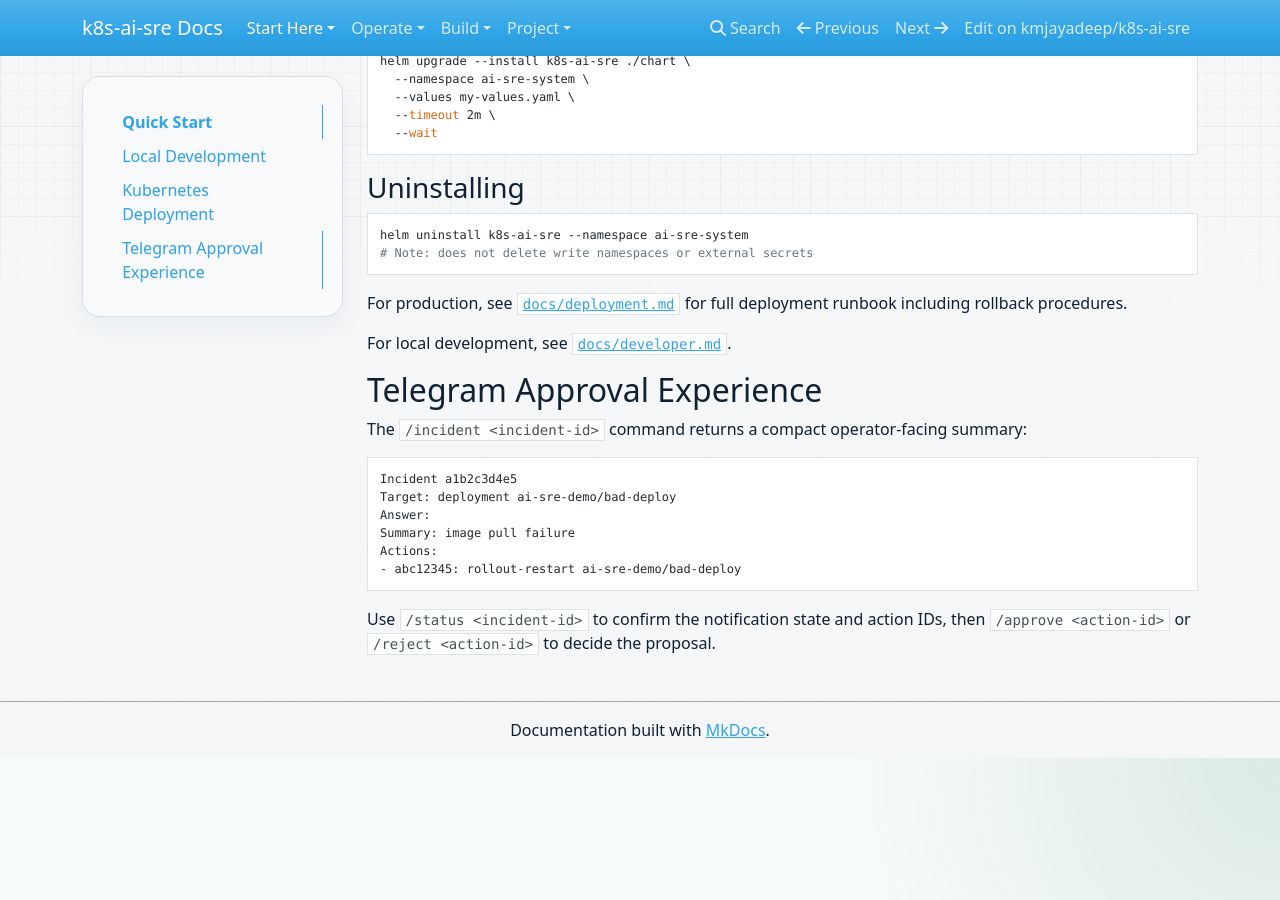
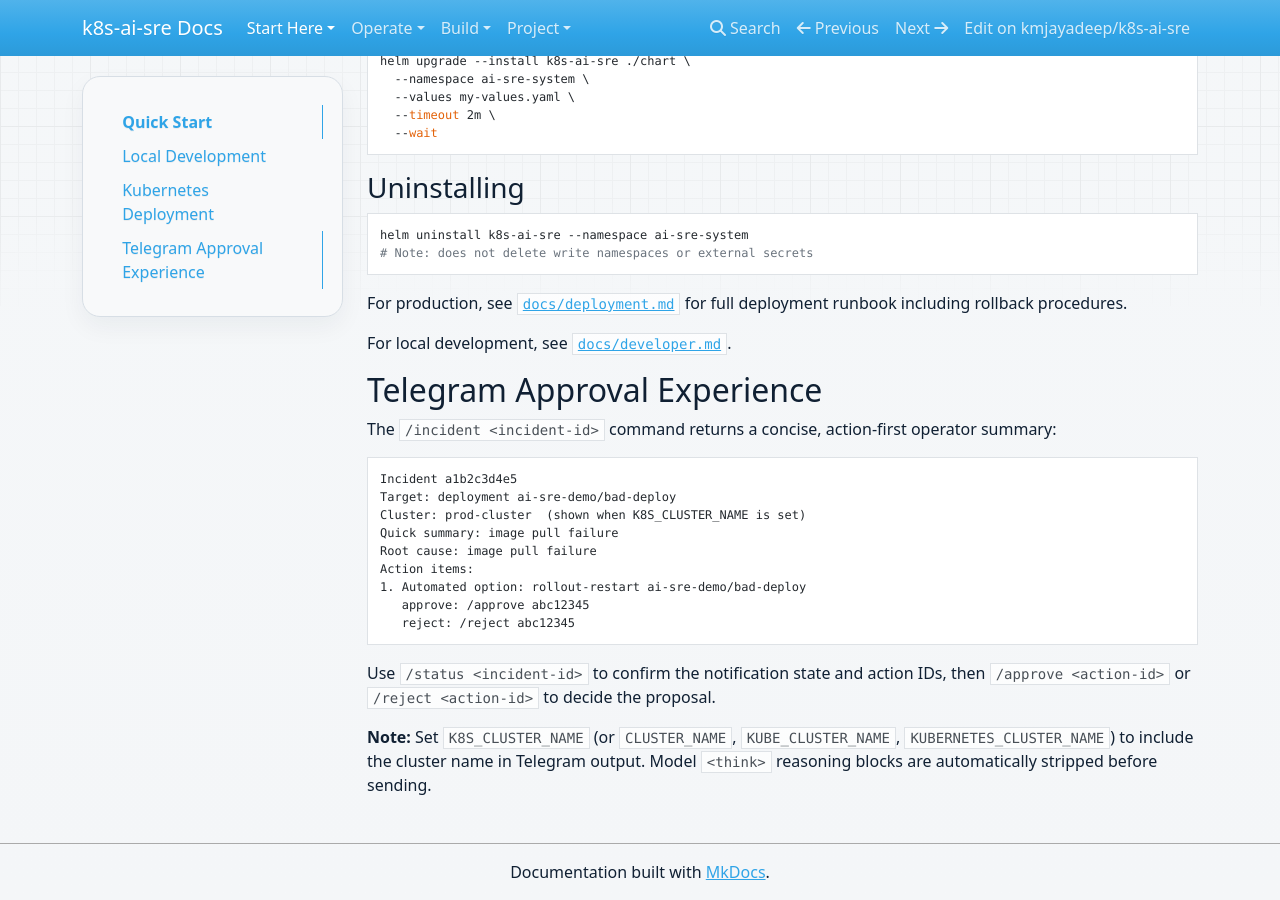
Before and after one commit to kmjayadeep/k8s-ai-sre, an MkDocs documentation site: the page built from docs/quickstart.md, in a window 1280 px wide and 900 px high, scrolled down 2768 px. Built offline with MkDocs 1.6.1, drawn with Linux system fonts in a browser that asks for light colours; nearby versions of some CDN libraries.

Commit message:
docs: update Telegram output examples to reflect KSA-47/KSA-48 format (#92)
KSA-47 added cluster context and stripped <think> blocks from Telegram output.
KSA-48 changed /incident output to include Quick summary, Root cause,
and numbered Action items with inline approve/reject commands.

- README.md: update Telegram operator example to new format
- docs/quickstart.md: update Telegram section, add K8S_CLUSTER_NAME note
- docs/deployment.md: add K8S_CLUSTER_NAME to env var table
- chart/values.yaml: add K8S_CLUSTER_NAME to optional keys comment

Co-authored-by: Agent0 <kmjayadeep+cosmos@gmail.com>

````diff
--- a/docs/quickstart.md
+++ b/docs/quickstart.md
@@ -171,15 +171,20 @@ For local development, see [`docs/developer.md`](developer.md).
 
 ## Telegram Approval Experience
 
-The `/incident <incident-id>` command returns a compact operator-facing summary:
+The `/incident <incident-id>` command returns a concise, action-first operator summary:
 
 ```text
 Incident a1b2c3d4e5
 Target: deployment ai-sre-demo/bad-deploy
-Answer:
-Summary: image pull failure
-Actions:
-- abc12345: rollout-restart ai-sre-demo/bad-deploy
+Cluster: prod-cluster  (shown when K8S_CLUSTER_NAME is set)
+Quick summary: image pull failure
+Root cause: image pull failure
+Action items:
+1. Automated option: rollout-restart ai-sre-demo/bad-deploy
+   approve: /approve abc12345
+   reject: /reject abc12345
 ```
 
 Use `/status <incident-id>` to confirm the notification state and action IDs, then `/approve <action-id>` or `/reject <action-id>` to decide the proposal.
+
+**Note:** Set `K8S_CLUSTER_NAME` (or `CLUSTER_NAME`, `KUBE_CLUSTER_NAME`, `KUBERNETES_CLUSTER_NAME`) to include the cluster name in Telegram output. Model `<think>` reasoning blocks are automatically stripped before sending.
````
Also changed, not shown: README.md (+10 -5 lines), docs/deployment.md (+1 -0 lines), 1 other file.
